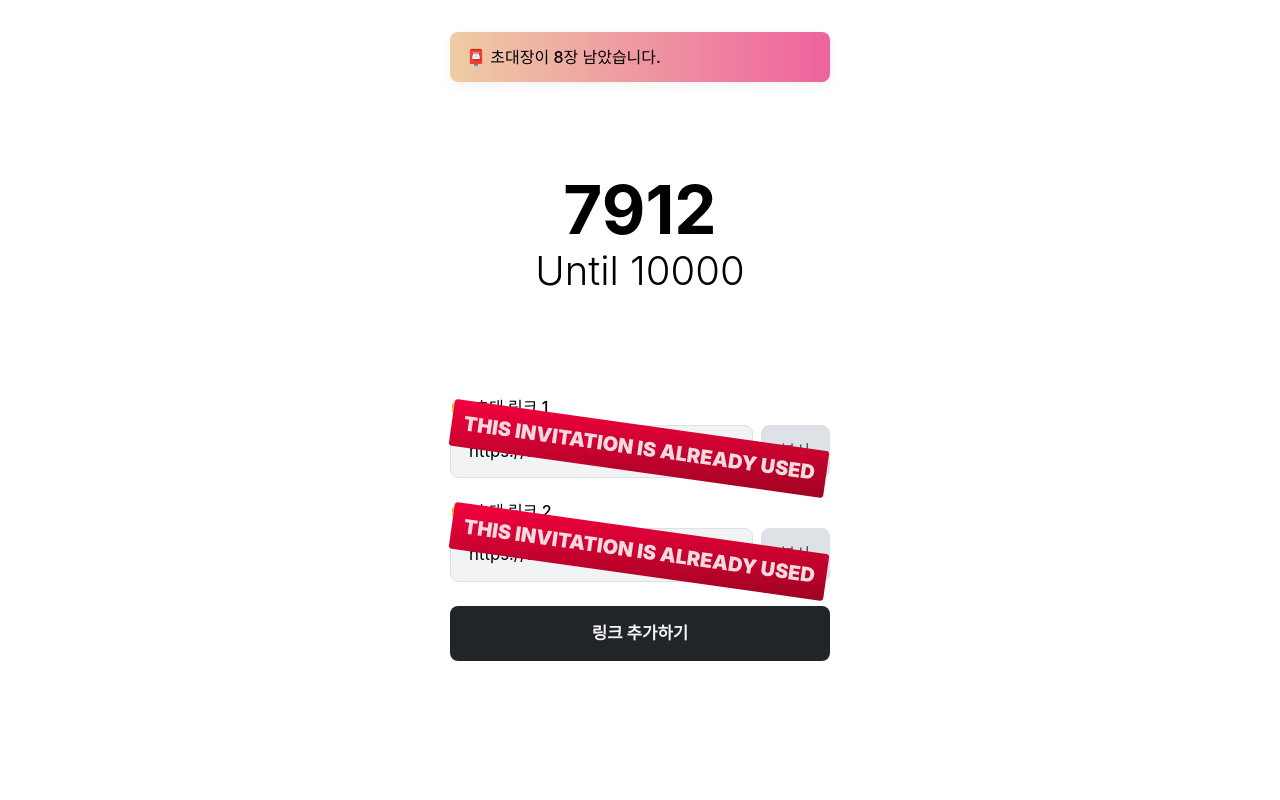
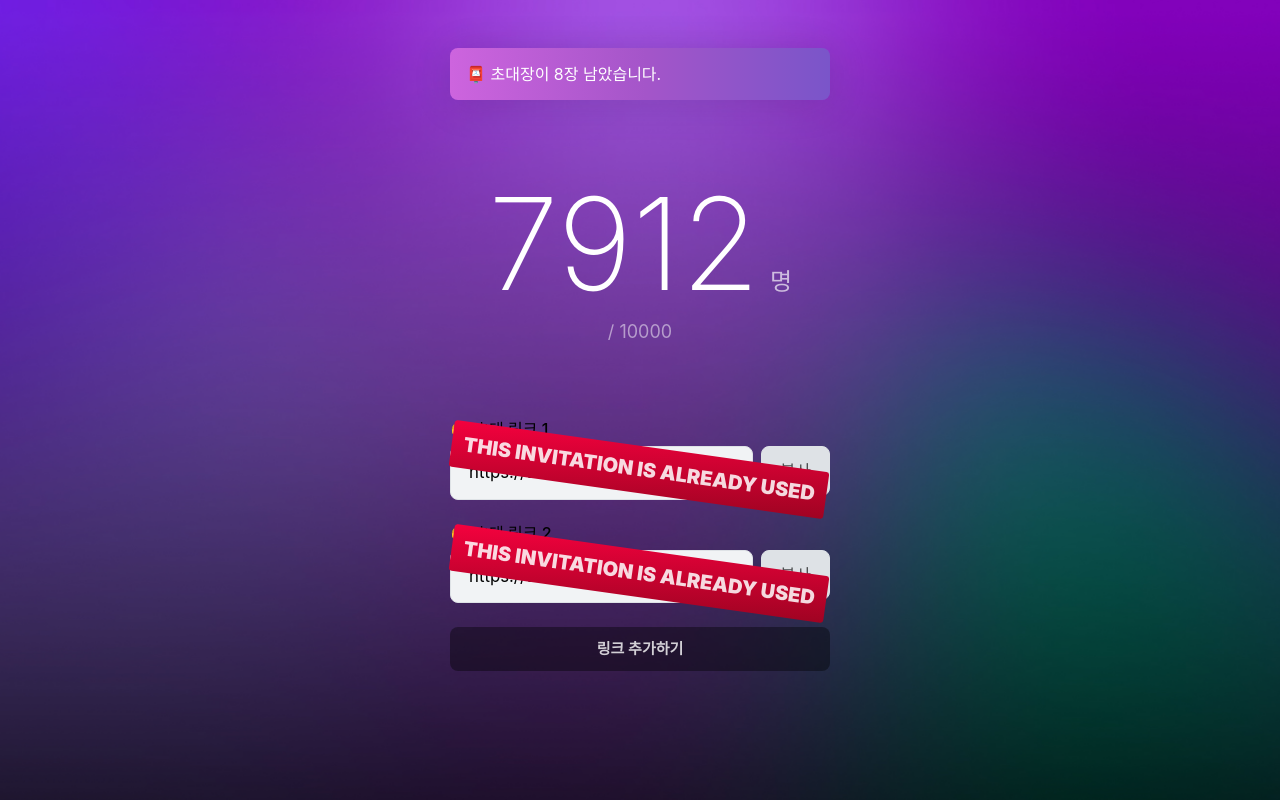
Before and after one commit to ten-thousand/frontend, a Next.js app: page /dashboard in a window 1280 px wide. Built offline with nearby package versions, Linux system fonts and the light colour scheme; a web font is replaced by a local one.

Commit message:
Update referral page

```diff
--- a/components/Common/Button.ts
+++ b/components/Common/Button.ts
@@ -6,28 +6,30 @@ type Props = {
 };
 
 export const Button = styled.button<Props>`
-  padding: 18px 36px;
+  width: 100%;
+  padding: 14px 36px;
   border-radius: 8px;
-  font-weight: bold;
-  font-size: 1.05rem;
+  font-weight: 600;
+  font-size: 15px;
+  line-height: 16px;
   width: 100%;
   transition: background-color 0.25s ease-in-out;
 
   ${({ primary, ready = true }) =>
     primary &&
     css`
-      color: rgba(255, 255, 255, 0.95);
+      color: rgba(255, 255, 255, 0.8);
 
       ${ready
         ? css`
-            background-color: #212529;
+            background-color: rgba(0, 0, 0, 0.4);
 
             &:hover {
-              background-color: #111214;
+              background-color: rgba(0, 0, 0, 0.66);
             }
           `
         : css`
-            background-color: #343a40;
+            background-color: rgba(0, 0, 0, 0.1);
           `}
     `};
 `;
--- a/components/Common/MessageBanner.tsx
+++ b/components/Common/MessageBanner.tsx
@@ -12,13 +12,25 @@ export const MessageBanner: React.FC<Props> = ({ children, ...props }) => {
 };
 
 const Container = styled.div`
-  background: linear-gradient(to right, #eecda3, #ef629f);
-  padding: 16px;
+  padding: 12px 16px;
+  margin-top: 48px;
+
+  background: linear-gradient(
+    90.19deg,
+    #cd64de 0.14%,
+    #a455c9 51.54%,
+    #7a55c9 99.84%
+  );
+  box-shadow: 0px 4px 40px rgba(0, 0, 0, 0.12);
   border-radius: 8px;
-  margin-top: 32px;
-  box-shadow: 0 4px 12px rgba(0, 0, 0, 0.05);
+
+  @media (max-width: 480px) {
+    margin-top: 32px;
+  }
 `;
 
 const Text = styled.span`
-  font-weight: 500;
+  font-weight: 400;
+  color: #ffffff;
+  line-height: 1.75;
 `;
--- a/components/Common/ScreenContainer.ts
+++ /dev/null
@@ -1,15 +0,0 @@
-import styled from 'styled-components';
-
-export const ScreenContainer = styled.div`
-  min-height: 100vh;
-  display: flex;
-  flex-direction: column;
-  align-items: center;
-  max-width: 420px;
-  margin: 0 auto;
-  padding: 0 20px 64px;
-
-  & > div {
-    width: 100%;
-  }
-`;
--- /dev/null
+++ b/components/Common/ScreenContainer.tsx
@@ -0,0 +1,32 @@
+import React from 'react';
+import styled from 'styled-components';
+
+const Screen = styled.div`
+  width: 100vw;
+  min-height: 100vh;
+
+  background: url(/background-dark.jpg) no-repeat center center;
+  background-size: cover;
+`;
+
+const Container = styled.div`
+  min-height: 100vh;
+  display: flex;
+  flex-direction: column;
+  align-items: center;
+  max-width: 420px;
+  margin: 0 auto;
+  padding: 0 20px 64px;
+
+  & > div {
+    width: 100%;
+  }
+`;
+
+export const ScreenContainer: React.FC<Props> = ({ children }) => {
+  return (
+    <Screen>
+      <Container>{children}</Container>
+    </Screen>
+  );
+};
--- a/components/Dashboard/InvitationStatus.tsx
+++ b/components/Dashboard/InvitationStatus.tsx
@@ -4,8 +4,10 @@ import styled from 'styled-components';
 export const InvitationStatus: React.FC = () => {
   return (
     <Container>
-      <NumberOfPeopleJoined>7912</NumberOfPeopleJoined>
-      <TotalNumberOfInvitations>Until 10000</TotalNumberOfInvitations>
+      <NumberOfPeopleJoined>
+        7912<span>명</span>
+      </NumberOfPeopleJoined>
+      <TotalNumberOfInvitations>/ 10000</TotalNumberOfInvitations>
     </Container>
   );
 };
@@ -15,15 +17,35 @@ const Container = styled.div`
   flex-direction: column;
   justify-content: center;
   align-items: center;
-  height: 300px;
+  // // height: 300px;
+  color: #ffffff;
+
+  margin: 10vh 0 60px 0;
 `;
 
 const NumberOfPeopleJoined = styled.span`
-  font-weight: bold;
-  font-size: 4.2rem;
+  margin: 0;
+  font-size: 128px;
+  line-height: 128px;
+  font-weight: 200;
+
+  span {
+    margin: 0 0 0 10px;
+    font-size: 24px;
+    line-height: 24px;
+    opacity: 0.66;
+  }
+
+  @media (max-width: 480px) {
+    font-size: 96px;
+    line-height: 96px;
+  }
 `;
 
 const TotalNumberOfInvitations = styled.span`
-  font-weight: 300;
-  font-size: 2.5rem;
+  margin: 12px 0 0 0;
+  font-size: 18px;
+  line-height: 24px;
+  font-weight: 400;
+  opacity: 0.5;
 `;
--- a/components/Intro/Splash.tsx
+++ b/components/Intro/Splash.tsx
@@ -14,7 +14,7 @@ const Splash = () => {
 					<h1>
 						{count}<span>명</span>
 					</h1>
-					<h3>10,000까지만 올라갑니다.</h3>
+					<h3>10000까지만 올라갑니다.</h3>
 					<div className="splash__content__count__invite-only">INVITE ONLY</div>
 				</div>
 				<div className="splash__content__screenshot">
--- a/components/Referral/PhoneAuthForm.tsx
+++ b/components/Referral/PhoneAuthForm.tsx
@@ -31,7 +31,7 @@ export const PhoneAuthForm: React.FC<Props> = ({ onClickJoin }) => {
   return (
     <>
       <Input
-        label="사용자 이름"
+        label="👋 뭐라고 불러드릴까요?"
         placeholder="사용할 이름을 입력해 주세요."
         value={username}
         onChange={(event: React.ChangeEvent<HTMLInputElement>) =>
@@ -39,9 +39,9 @@ export const PhoneAuthForm: React.FC<Props> = ({ onClickJoin }) => {
         }
       />
       <Input
-        label="전화번호"
+        label="📨 문자 인증이 필요해요."
         type="number"
-        placeholder="먼저 전화번호 인증이 필요해요."
+        placeholder="인증받을 핸드폰 번호를 입력해주세요!"
         value={phoneNumber}
         onChange={(event: React.ChangeEvent<HTMLInputElement>) =>
           setPhoneNumber(event.target.value)
--- a/pages/referral/[referralCode]/[inviteCode].tsx
+++ b/pages/referral/[referralCode]/[inviteCode].tsx
@@ -18,7 +18,7 @@ const ReferralPage = () => {
 
   return (
     <ScreenContainer>
-      <MessageBanner>📮 @jayhxmo에게 초대되었습니다.</MessageBanner>
+      <MessageBanner>📮 @jayhxmo님이 초대해주셨네요! 🎉 축하드려요!</MessageBanner>
       <InvitationStatus />
       <PhoneAuthForm onClickJoin={onClickJoin} />
     </ScreenContainer>
```
Also changed, not shown: components/Common/Input.tsx (+15 -6 lines), public/background-dark.jpg (added).
